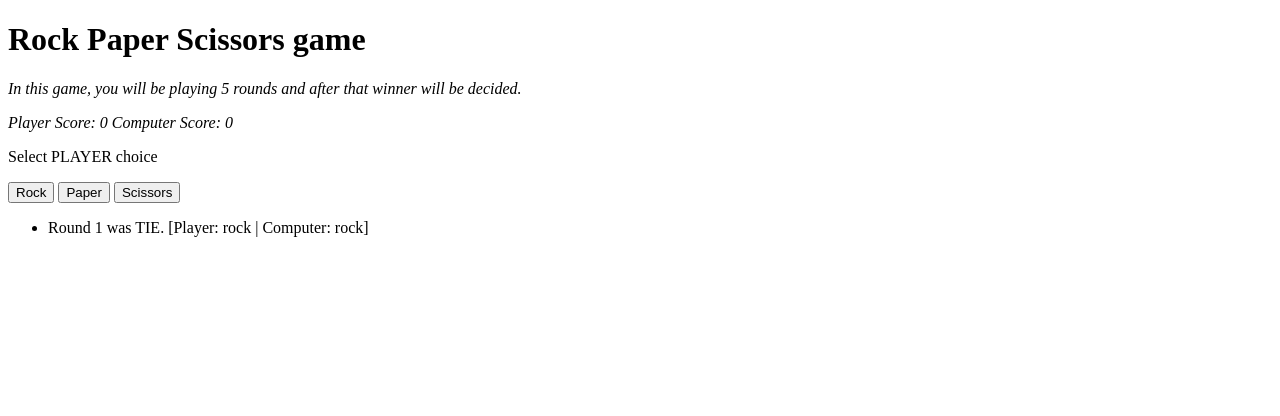
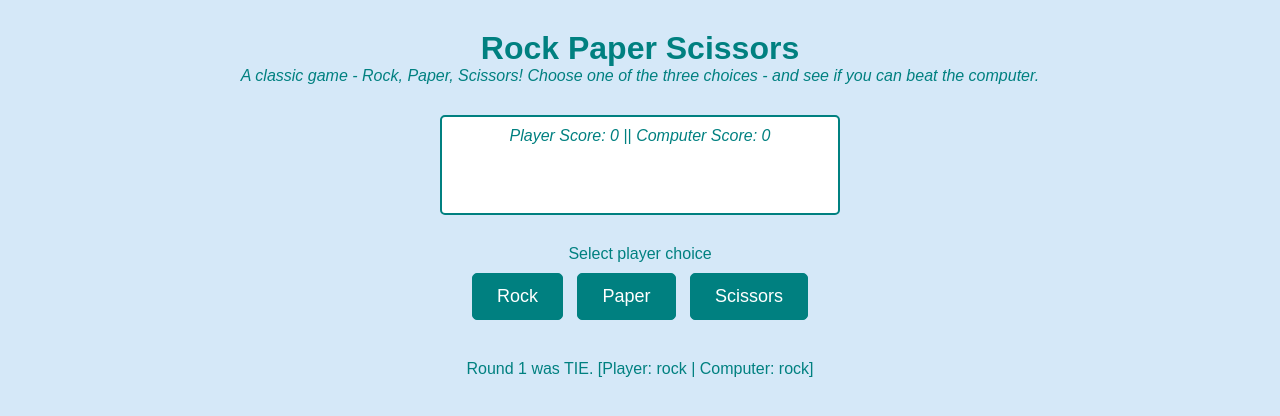
Before and after one commit to cleancoder-in/odin-rock-paper-scissors, a plain HTML site: page index.html in a window 1280 px wide. Both pictures are taken after a click on the button "Rock". Drawn offline with Linux system fonts and the light colour scheme.

Commit message:
feat(style): add styles to rock paper scissors webpage

```diff
--- a/app.js
+++ b/app.js
@@ -63,9 +63,11 @@ function updateScores(result) {
 function determineWinner() {
   if (playerScore === 5 || compScore === 5) {
     if (playerScore > compScore) {
+      resultEl.classList.add("result-win");
       resultEl.textContent = "Congrats! Player has WON the game.";
       setGameOver();
     } else {
+      resultEl.classList.add("result-lose");
       resultEl.textContent = "You LOSE the game.";
       setGameOver();
     }
@@ -75,8 +77,11 @@ function determineWinner() {
 function setGameOver() {
   for (btn of btns) {
     btn.disabled = true;
+    btn.classList.add("disabledBtn");
+    btn.classList.remove("btn");
   }
   resetButton = document.createElement("button");
+  resetButton.classList.add("btn", "resetBtn");
   resetButton.textContent = "Start new game";
   btnContainerEl.after(resetButton);
   resetButton.addEventListener("click", resetGame);
@@ -85,8 +90,12 @@ function setGameOver() {
 function resetGame() {
   for (btn of btns) {
     btn.disabled = false;
+    btn.classList.add("btn");
+    btn.classList.remove("disabledBtn");
   }
   playRoundEl.textContent = "";
+  resultEl.textContent = "";
+  resultEl.classList.remove("result-win", "result-lose");
   playerScore = 0;
   playerScoreEl.textContent = 0;
   compScore = 0;
--- a/index.html
+++ b/index.html
@@ -5,20 +5,25 @@
     <meta charset="UTF-8">
     <meta name="viewport" content="width=device-width, initial-scale=1.0">
     <title>Rock Paper Scissors</title>
+    <link rel="stylesheet" href="./styles.css">
 </head>
 
 <body>
-    <h1>Rock Paper Scissors game </h1>
-    <p><em>In this game, you will be playing 5 rounds and after that winner will be decided.</em></p>
+    <div class="wrapper">
+        <div class="title">
+            <h1>Rock Paper Scissors</h1>
+            <p><em>A classic game - Rock, Paper, Scissors! Choose one of the three choices - and see if you can beat the
+                    computer.</em></p>
+        </div>
 
-    <div class="container">
+        <div class="main-content">
             <div class="result-container">
-            <p><em>Player Score: <span class="p-score">0</span></em> <em> Computer Score: <span
+                <p><em>Player Score: <span class="p-score">0</span></em> || <em> Computer Score: <span
                             class="c-score">0</span></em></p>
                 <p class="result"></p>
             </div>
             <div class="btn-container">
-            <p>Select PLAYER choice</p>
+                <p>Select player choice</p>
                 <button class="btn" data-selection="rock">Rock</button>
                 <button class="btn" data-selection="paper">Paper</button>
                 <button class="btn" data-selection="scissors">Scissors</button>
@@ -27,6 +32,8 @@
             <ul class="play-round"></ul>
 
         </div>
+    </div>
+
 
     <script src="app.js"></script>
 </body>
--- /dev/null
+++ b/styles.css
@@ -0,0 +1,110 @@
+* {
+  padding: 0;
+  margin: 0;
+  box-sizing: border-box;
+}
+
+body {
+  background-color: rgb(213, 232, 248);
+  font-family: Arial, Helvetica, sans-serif;
+  color: teal;
+}
+
+ul {
+  list-style: none;
+}
+
+ul > li {
+  margin: 10px 0px;
+}
+
+.btn,
+.disabledBtn {
+  padding: 12px 24px;
+  margin: 0 5px;
+  font-size: 18px;
+  border-radius: 5px;
+}
+
+.disabledBtn {
+  background-color: #fff;
+  color: grey;
+  cursor: initial;
+  border: 1px solid grey;
+}
+
+.btn {
+  background-color: teal;
+  color: #fff;
+  cursor: pointer;
+  border: 1px solid teal;
+}
+
+.btn:hover {
+  background-color: #fff;
+  border: 1px solid teal;
+  color: teal;
+}
+
+.resetBtn {
+  margin: 10px 0;
+}
+
+.wrapper {
+  width: 80%;
+  margin: 0 auto;
+}
+
+.wrapper .title {
+  margin-top: 30px;
+  text-align: center;
+}
+
+.wrapper .main-content {
+  margin-top: 30px;
+  display: flex;
+  flex-direction: column;
+  align-items: center;
+}
+
+.wrapper .main-content .result-container {
+  border: 2px solid teal;
+  border-radius: 5px;
+  padding: 10px 20px;
+  width: 400px;
+  max-width: 100%;
+  min-height: 100px;
+  text-align: center;
+  background-color: #fff;
+}
+
+.wrapper .main-content .result-container .result {
+  margin: 10px;
+}
+
+.wrapper .main-content .result-container .result-win,
+.wrapper .main-content .result-container .result-lose {
+  color: #fff;
+  padding: 5px 10px;
+  border-radius: 5px;
+  font-weight: bold;
+}
+.wrapper .main-content .result-container .result-win {
+  background-color: green;
+}
+.wrapper .main-content .result-container .result-lose {
+  background-color: red;
+}
+
+.wrapper .main-content .btn-container {
+  margin-top: 30px;
+  text-align: center;
+}
+
+.wrapper .main-content .btn-container p {
+  margin-bottom: 10px;
+}
+
+.wrapper .main-content .play-round {
+  margin-top: 30px;
+}
```
Lines whose indentation alone changed are shown as unchanged.
